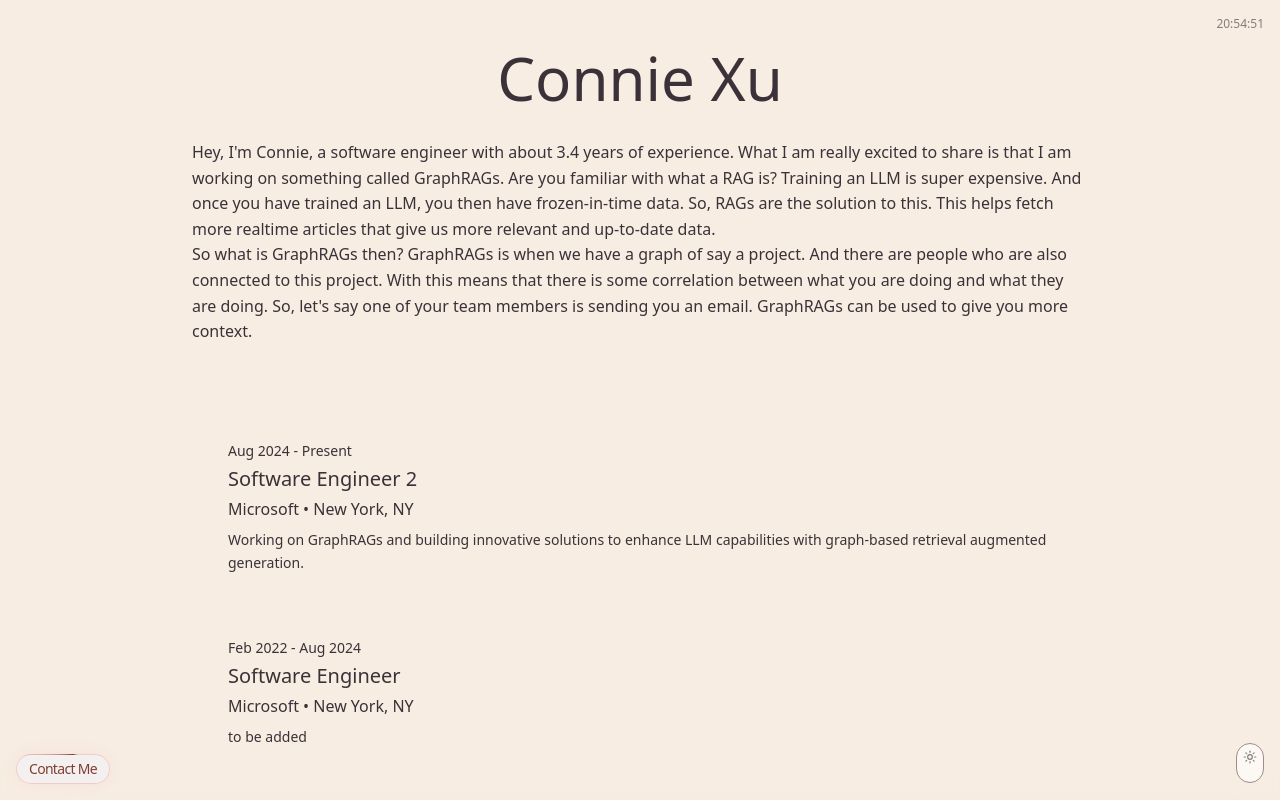
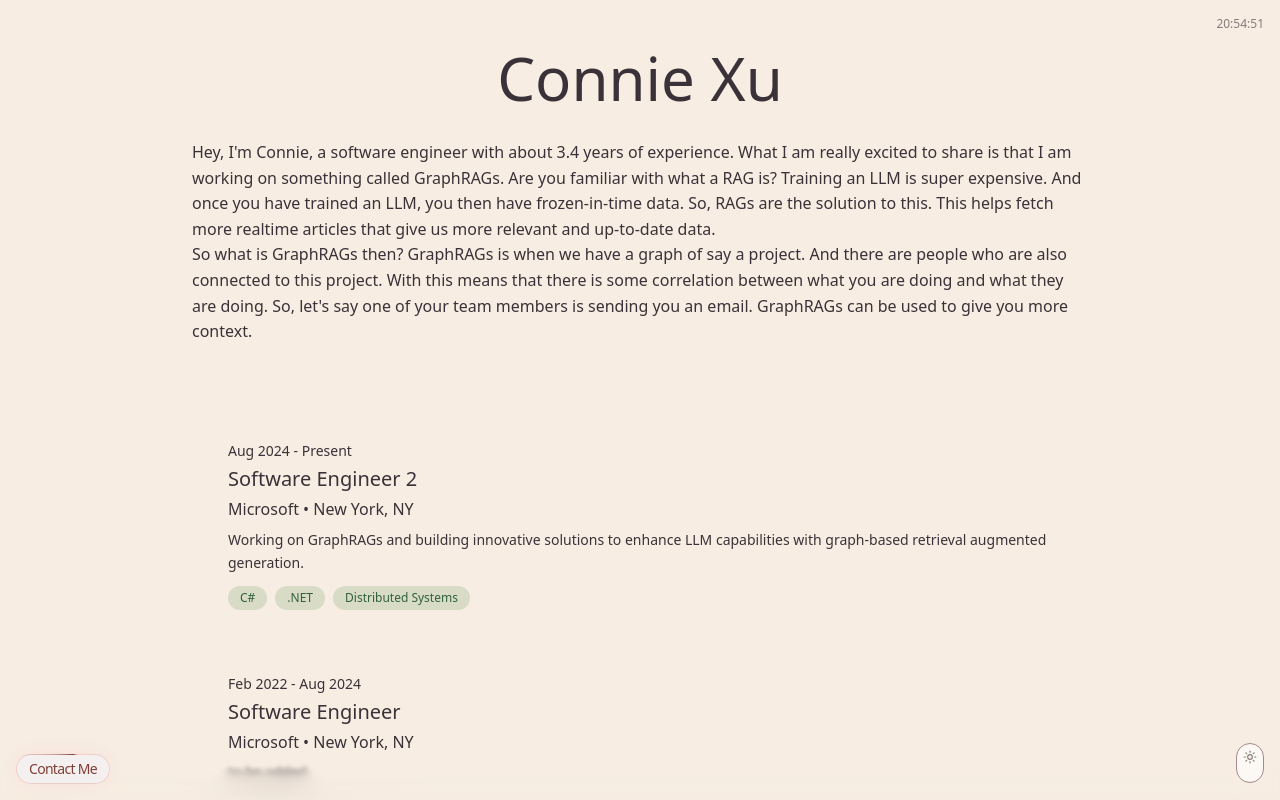
Before and after one commit to conniexu444/personal-website, a React (Vite) app: page / in a window 1280 px wide. Shown: the top 800 px of the page. Built offline with nearby package versions, Linux system fonts and the light colour scheme; no server answers.

Commit message:
tags added

```diff
--- a/src/assets/timelineElements.ts
+++ b/src/assets/timelineElements.ts
@@ -7,6 +7,7 @@ export interface TimelineElement {
   startDate: string;
   endDate: string;
   description: string;
+  tags?: string[];
 }
 
 const timelineElements: TimelineElement[] = [
@@ -18,6 +19,7 @@ const timelineElements: TimelineElement[] = [
     startDate: "Aug 2024",
     endDate: "Present",
     description: "Working on GraphRAGs and building innovative solutions to enhance LLM capabilities with graph-based retrieval augmented generation.",
+    tags: ["C#", ".NET", "Distributed Systems"],
   },
   {
     id: "microsoft-swe1",
--- a/src/components/Timeline.tsx
+++ b/src/components/Timeline.tsx
@@ -28,6 +28,18 @@ export default function Timeline({ defaultColor }: { defaultColor?: string }) {
               <div className="text-sm text-neutral-600 dark:text-neutral-400 leading-relaxed">
                 {element.description}
               </div>
+              {element.tags && element.tags.length > 0 && (
+                <div className="flex flex-wrap gap-2 mt-3">
+                  {element.tags.map((tag, tagIndex) => (
+                    <span
+                      key={tagIndex}
+                      className="px-3 py-1 text-xs font-medium rounded-full bg-[var(--color-button)]/20 text-[var(--color-nav)] dark:bg-[var(--color-button)]/30 dark:text-[var(--color-button)]"
+                    >
+                      {tag}
+                    </span>
+                  ))}
+                </div>
+              )}
             </div>
           </div>
         );
```
